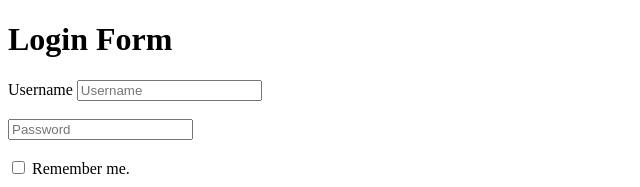
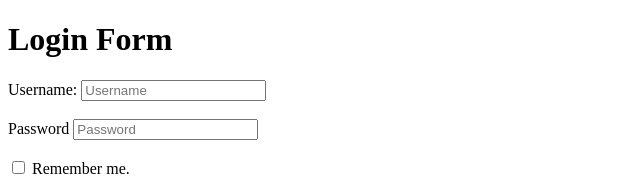
Before and after one commit to acciojob/remember-me-login-form-shahids444, a website: page main.html in a window 1280 px wide. Shown: the top 187 px of the page, without its empty margins (0-640 px from the left). Drawn offline with Linux system fonts and the light colour scheme.

Commit message:
created a submission

```diff
--- a/main.html
+++ b/main.html
@@ -14,8 +14,9 @@
   <h1>Login Form</h1>
 
   <form id="loginForm">
-	  <label for = "username">Username</label>
+	  <label for = "username">Username:</label>
     <input type="text" id="username" placeholder="Username" /><br><br>
+	<label for = "password">Password</label>
     <input type="password" id="password" placeholder="Password" /><br><br>
     <label>
       <input type="checkbox" id="checkbox" />
```
